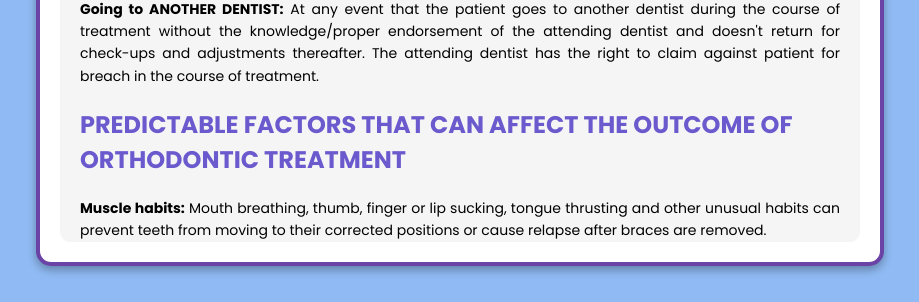
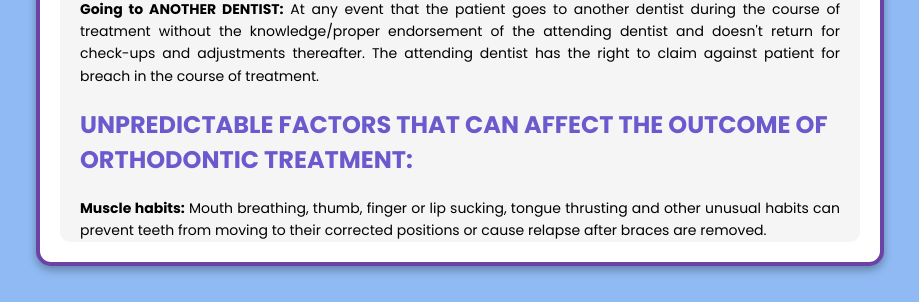
Before and after one commit to Mikay-Mikay/oida-dental-clinic-system, a PHP site: page /terms.php in a window 1280 px wide. Shown: the part 2133-2435 px from the top of the page, without its empty margins (180-1099 px from the left). Run offline with PHP 8.4, Linux system fonts and the light colour scheme.

Commit message:
Update terms.php

```diff
--- a/M_A_Oida_Dental_Clinic/terms.php
+++ b/M_A_Oida_Dental_Clinic/terms.php
@@ -73,7 +73,7 @@ session_start();
             <p><strong style="font-weight: bold">Going to ANOTHER DENTIST:</strong> At any event that the patient goes to another dentist during the course of treatment without the knowledge/proper endorsement of the attending dentist and doesn't return for check-ups and adjustments thereafter.
             The attending dentist has the right to claim against patient for breach in the course of treatment.</p>
 
-            <h2>PREDICTABLE FACTORS THAT CAN AFFECT THE OUTCOME OF ORTHODONTIC TREATMENT</h2>
+            <h2>UNPREDICTABLE FACTORS THAT CAN AFFECT THE OUTCOME OF ORTHODONTIC TREATMENT:</h2>
             <p><strong style="font-weight: bold">Muscle habits:</strong> Mouth breathing, thumb, finger or lip sucking, tongue thrusting and other unusual habits can prevent teeth from moving to their corrected positions or cause relapse after braces are removed.</p>
 
             <p><strong style="font-weight: bold">Facial Growth Patterns:</strong> Unusual skeletal patterns and insufficient or undesirable facial growth can compromise the dental results, affect a facial change and causes shifting of teeth during retention. Surgical assistance may be recommended in these situations.</p>
```
